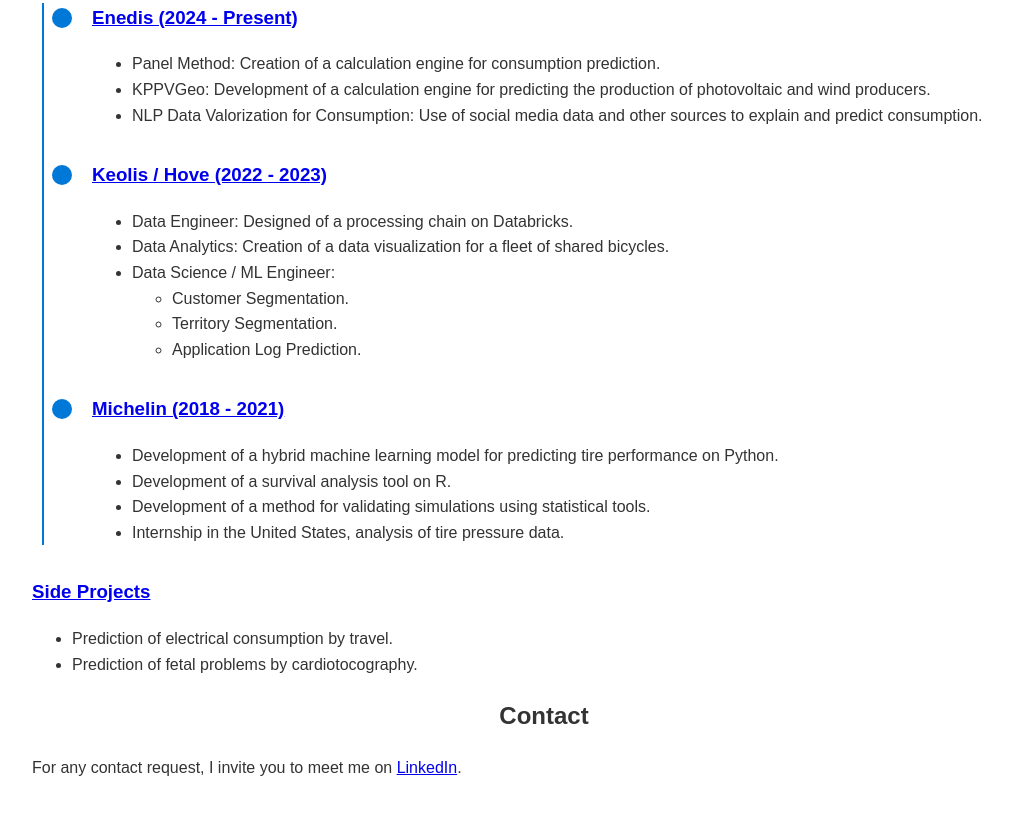
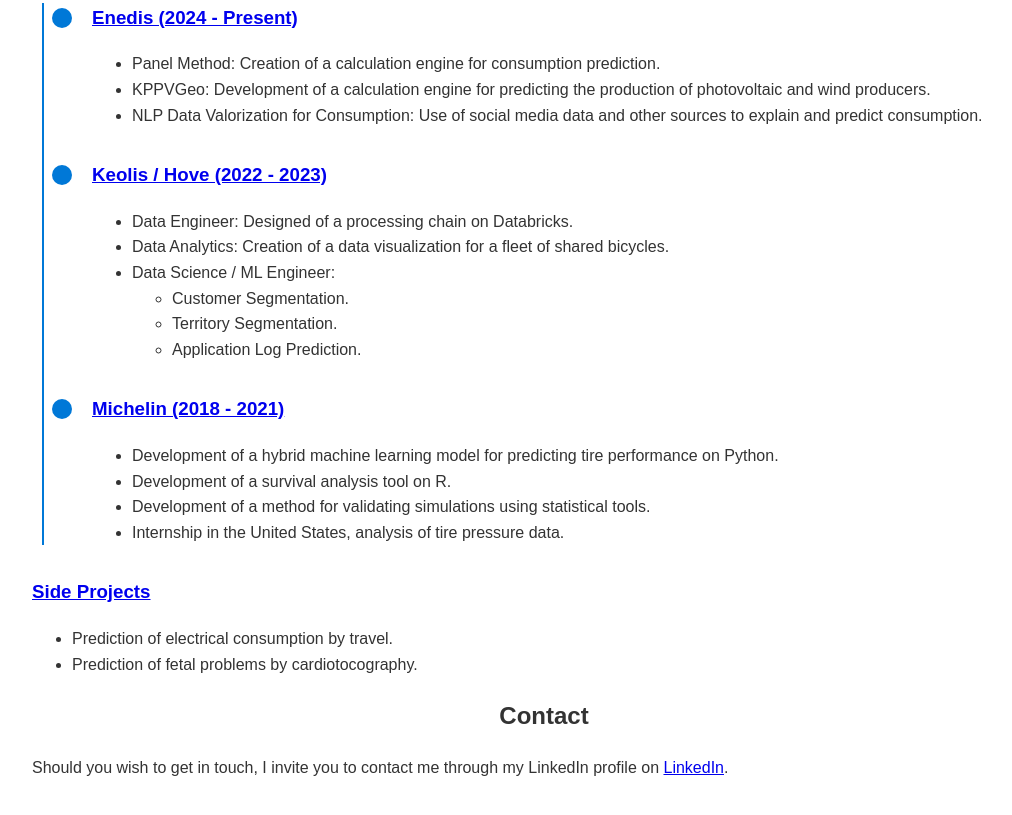
Before and after one commit to LRodriguez3/LRodriguez3.github.io, a plain HTML site: page index.html in a window 1280 px wide. Shown: the part 2086-2901 px from the top of the page, without its empty margins (96-1108 px from the left). Drawn offline with Linux system fonts and the light colour scheme.

Commit message:
Change the LinkedIn sentence

```diff
--- a/index.html
+++ b/index.html
@@ -203,7 +203,7 @@
         </section>
         <section id="contact">
             <h2 style="text-align: center;">Contact</h2>
-            <p style="text-align: justify;">For any contact request, I invite you to meet me on <a href="https://www.linkedin.com/in/luc-rodriguez-b21885143/">LinkedIn</a>.</p>
+            <p style="text-align: justify;">Should you wish to get in touch, I invite you to contact me through my LinkedIn profile on <a href="https://www.linkedin.com/in/luc-rodriguez-b21885143/">LinkedIn</a>.</p>
         </section>
     </div>
     <footer>
```
